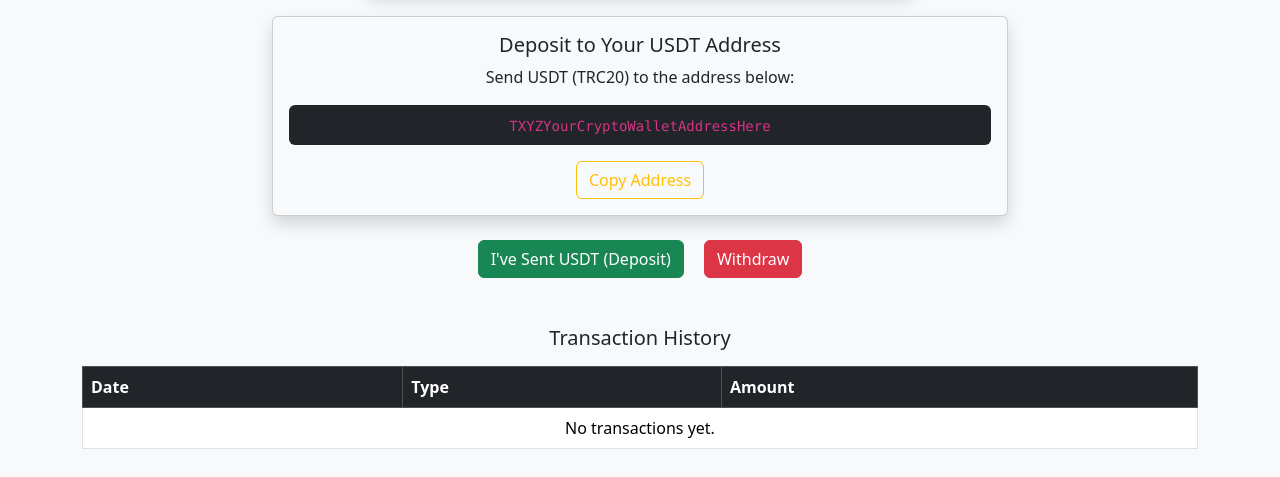
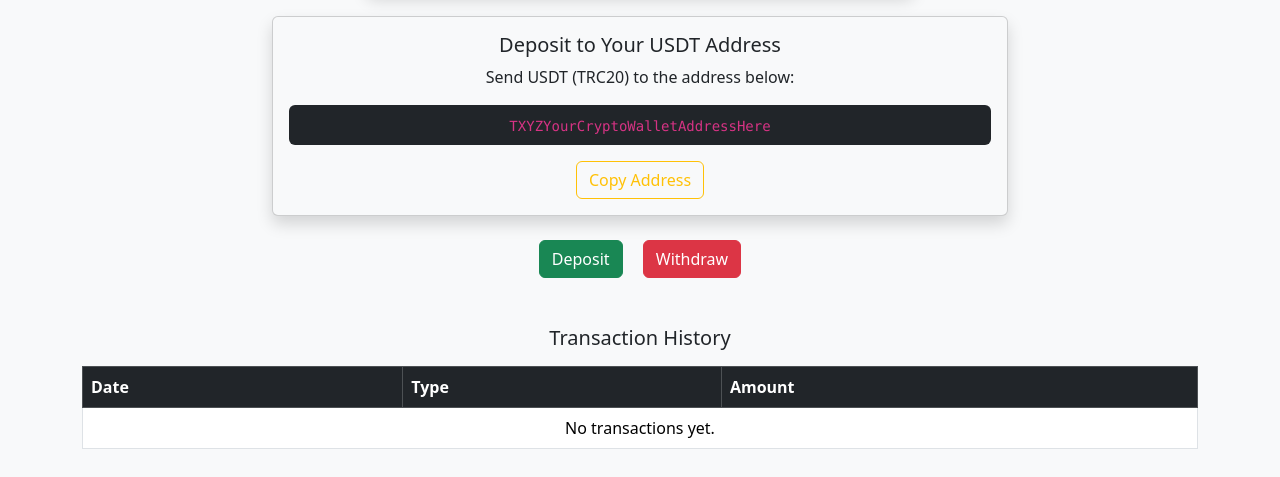
Before and after one commit to vumiiliakonga2-ctrl/-ai-invest-app, a Flask app: page /wallet in a window 1280 px wide. Shown: the part 237-714 px from the top of the page. Run offline with Flask 3, Linux system fonts and the light colour scheme; the visitor is signed in with stand-in values (Sample User, id 1); data comes from the database, SQL or seed files in the repository; data that the repository does not hold is empty.

Commit message:
Update wallet.html

```diff
--- a/templates/wallet.html
+++ b/templates/wallet.html
@@ -35,10 +35,7 @@
 
   <!-- Manual Action Buttons -->
   <div class="text-center mb-5">
-    <form action="/confirm-deposit" method="POST" class="d-inline-block me-3">
-      <input type="hidden" name="amount" value="50" />
-      <button class="btn btn-success">I've Sent USDT (Deposit)</button>
-    </form>
+   <a href="{{ url_for('deposit_page') }}" class="btn btn-success me-3">Deposit</a>
    <a href="{{ url_for('withdraw_request') }}" class="btn btn-danger">Withdraw</a>
 
   </div>
```
